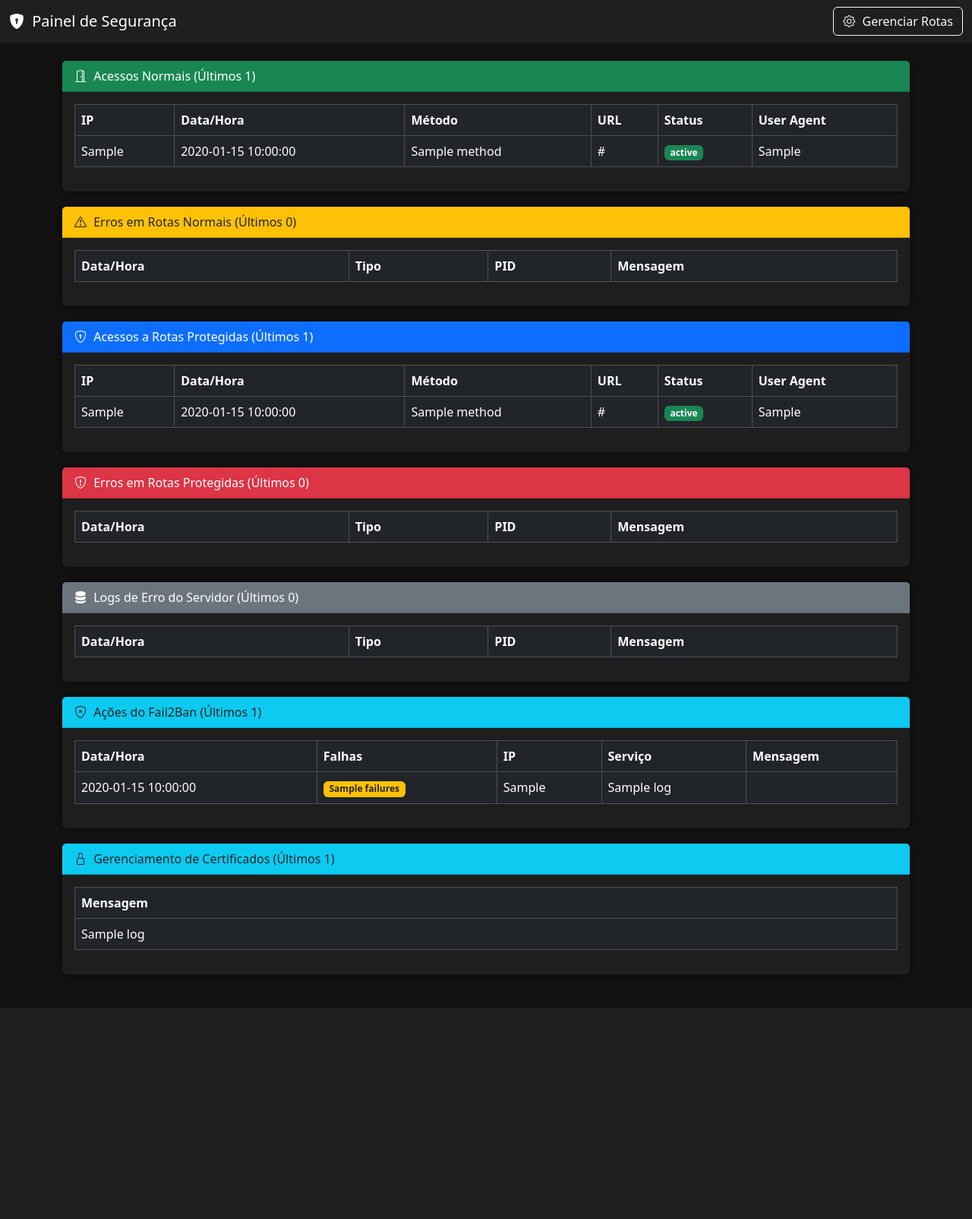
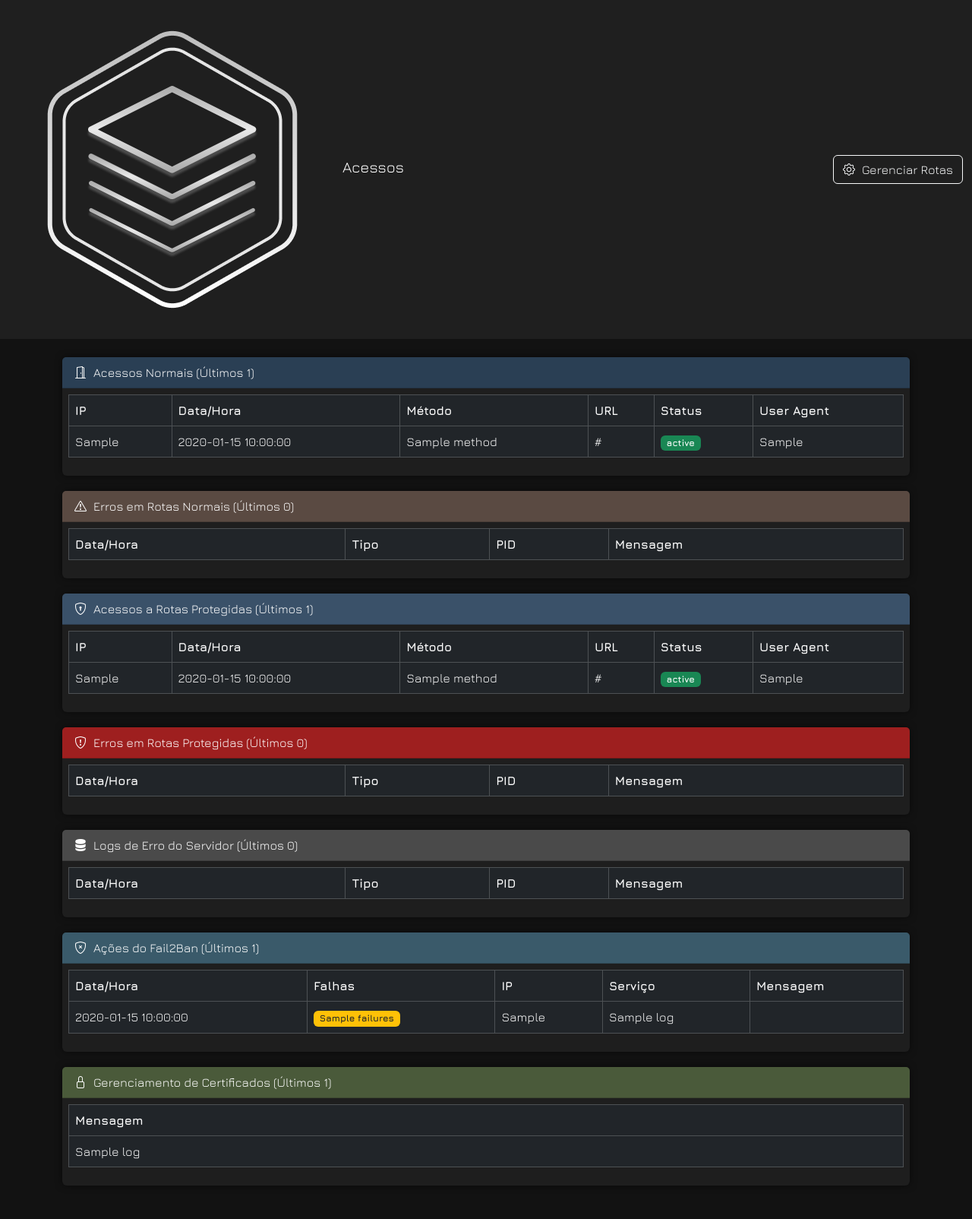
Before and after one commit to Boniatti1/PrimisLayer, a Flask app: template sistema-seguranca/dashboard/templates/dashboard.html in a window 1280 px wide. Shown: the whole page at 76% size. Before the commit the page ends 1326 px from the top, so only its background shows below. Run offline with Flask 3, Linux system fonts and the light colour scheme; the template is opened without the code that fills it: most values are stand-ins (such as "Sample title", 1, 10 or a date in 2020); lists and menus that the app fills with data are empty.

Commit message:
style: update colors, font, and add PrimisLayer logo

```diff
--- a/sistema-seguranca/dashboard/templates/dashboard.html
+++ b/sistema-seguranca/dashboard/templates/dashboard.html
@@ -6,10 +6,12 @@
   <title>Painel de Segurança</title>
   <link href="https://cdn.jsdelivr.net/npm/bootstrap@5.3.2/dist/css/bootstrap.min.css" rel="stylesheet">
   <link href="https://cdn.jsdelivr.net/npm/bootstrap-icons@1.10.5/font/bootstrap-icons.css" rel="stylesheet">
+  <link href="https://fonts.googleapis.com/css2?family=Jura:wght@300;400;500;600;700&display=swap" rel="stylesheet">
   <style>
     body {
       background-color: #121212;
       color: #ffffff;
+      font-family: 'Jura', sans-serif;
     }
     .navbar, .offcanvas {
       background-color: #1f1f1f;
@@ -44,7 +46,11 @@
 <!-- Navbar -->
 <nav class="navbar navbar-expand-lg navbar-dark">
   <div class="container-fluid">
-    <a class="navbar-brand" href="{{ url_for('dashboard') }}"><i class="bi bi-shield-lock-fill"></i> Painel de Segurança</a>
+    <div class="logo-container">
+      <img src="{{ url_for('static', filename='images/logo.png') }}" alt="Logo" class="logo-img">
+       <!-- <img src="../static/images/logo.png" alt="Logo" class="logo-img", height="50px"> -->
+      <a class="navbar-brand" href="{{ url_for('dashboard') }}" style="margin-left: 5px;">Acessos</a>
+    </div>
     <div class="d-flex ms-auto">
       <a href="{{ url_for('manage_config') }}" class="btn btn-outline-light">
         <i class="bi bi-gear"></i> Gerenciar Rotas
@@ -58,10 +64,10 @@
 
   <!-- Acessos Normais -->
   <div class="card">
-    <div class="card-header bg-success text-white">
+    <div class="card-header" style="background-color: #2a3f54; color: white;">
       <i class="bi bi-door-open"></i> Acessos Normais (Últimos {{ normal_access|length }})
     </div>
-    <div class="card-body">
+    <div class="card-body p-2">
       <div class="table-responsive log-table">
         <table class="table table-dark table-hover table-bordered">
           <thead>
@@ -93,10 +99,10 @@
 
   <!-- Erros em Rotas Normais -->
   <div class="card">
-    <div class="card-header bg-warning text-dark">
+    <div class="card-header" style="background-color: #5a4a42; color: white;">
       <i class="bi bi-exclamation-triangle"></i> Erros em Rotas Normais (Últimos {{ normal_errors|length }})
     </div>
-    <div class="card-body">
+    <div class="card-body p-2">
       <div class="table-responsive log-table">
         <table class="table table-dark table-hover table-bordered">
           <thead>
@@ -124,10 +130,10 @@
 
   <!-- Acessos Protegidos -->
   <div class="card">
-    <div class="card-header bg-primary text-white">
+    <div class="card-header" style="background-color: #3a5169; color: white;">
       <i class="bi bi-shield-lock"></i> Acessos a Rotas Protegidas (Últimos {{ protected_access|length }})
     </div>
-    <div class="card-body">
+    <div class="card-body p-2">
       <div class="table-responsive log-table">
         <table class="table table-dark table-hover table-bordered">
           <thead>
@@ -159,10 +165,10 @@
 
   <!-- Erros em Rotas Protegidas -->
   <div class="card">
-    <div class="card-header bg-danger text-white">
+    <div class="card-header" style="background-color: #9e1f1f; color: white;">
       <i class="bi bi-shield-exclamation"></i> Erros em Rotas Protegidas (Últimos {{ protected_errors|length }})
     </div>
-    <div class="card-body">
+    <div class="card-body p-2">
       <div class="table-responsive log-table">
         <table class="table table-dark table-hover table-bordered">
           <thead>
@@ -190,10 +196,10 @@
 
   <!-- Logs de Erro do Servidor -->
   <div class="card">
-    <div class="card-header bg-secondary text-white">
+    <div class="card-header" style="background-color: #4a4a4a; color: white;">
       <i class="bi bi-server"></i> Logs de Erro do Servidor (Últimos {{ server_errors|length }})
     </div>
-    <div class="card-body">
+    <div class="card-body p-2">
       <div class="table-responsive log-table">
         <table class="table table-dark table-hover table-bordered">
           <thead>
@@ -221,10 +227,10 @@
 
   <!-- Logs do Fail2ban -->
   <div class="card">
-    <div class="card-header bg-info text-dark">
+    <div class="card-header" style="background-color: #3a5a6a; color: white;">
       <i class="bi bi-shield-x"></i> Ações do Fail2Ban (Últimos {{ fail2ban_logs|length }})
     </div>
-    <div class="card-body">
+    <div class="card-body p-2">
       <div class="table-responsive log-table">
         <table class="table table-dark table-hover table-bordered">
           <thead>
@@ -254,10 +260,10 @@
 
   <!-- Logs de Certificados -->
   <div class="card">
-    <div class="card-header bg-info text-dark">
+    <div class="card-header" style="background-color: #4a5a3a; color: white;">
       <i class="bi bi-lock"></i> Gerenciamento de Certificados (Últimos {{ certs_logs|length }})
     </div>
-    <div class="card-body">
+    <div class="card-body p-2">
       <div class="table-responsive log-table">
         <table class="table table-dark table-hover table-bordered">
           <thead>
```
Also changed, not shown: sistema-seguranca/dashboard/templates/config.html (+7 -2 lines), sistema-seguranca/dashboard/static/images/logo.png (added).
